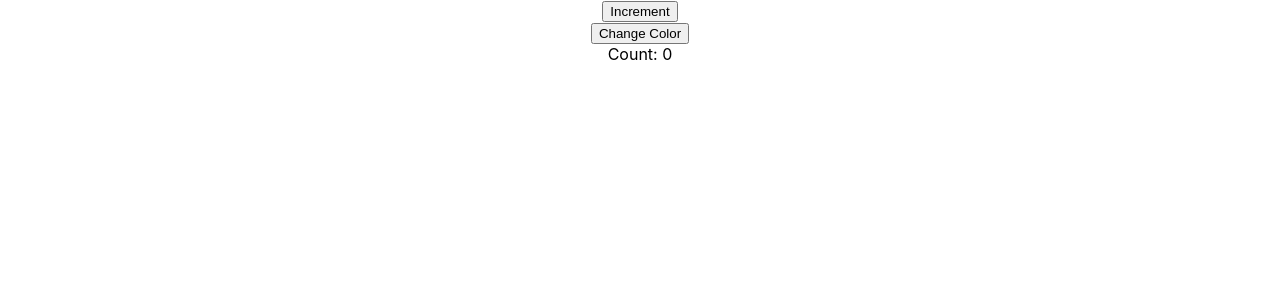
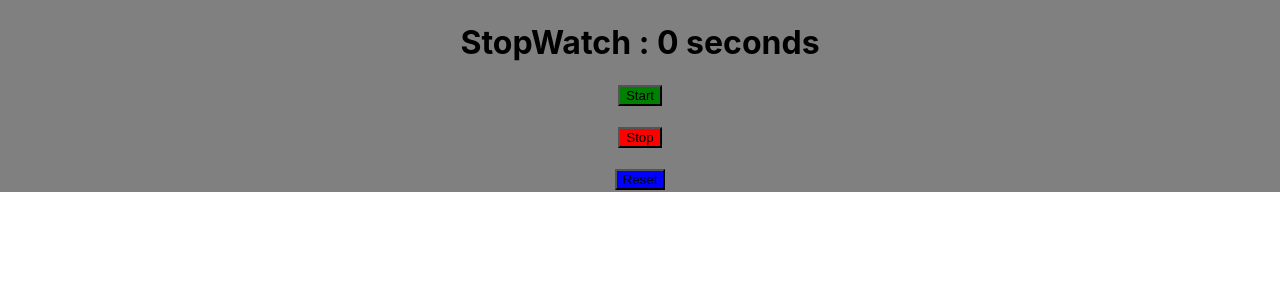
Before and after one commit to adity418/stopwatch-react, a React (Create React App) app in the folder stopwatch/: page / in a window 1280 px wide. Shown: the top 300 px of the page. Built offline with nearby package versions, Linux system fonts and the light colour scheme.

Commit message:
stopWatch-project

```diff
--- a/stopwatch/src/App.js
+++ b/stopwatch/src/App.js
@@ -3,32 +3,42 @@ import './App.css';
 import { useEffect, useRef, useState } from 'react';
 
 function App() {
-  const [count, setCount] = useState(0);
+  const [time, setTime] = useState(0);
 
-  const handleCount = () => {
-    setCount(count + 1);
+  let timerRef = useRef(null);
+
+  function startTimer() {
+    timerRef.current = setInterval(() =>{
+      setTime(time => time + 1)
+    }, 1000);
   }
 
-  const btnRef = useRef();
-
-  //  use effect variation on every render
-  useEffect(() => {
-    console.log("re-render again");
-  });
-
-  const handleColor =() => {
-    btnRef.current.style.backgroundColor = "red";
+  function stopTimer() {
+    clearInterval(timerRef.current);
+    timerRef.current = null;
   }
 
+  function resetTimer() {
+    stopTimer();
+    setTime(0);
+  }
+
+
   return (
-    <div className="App">
-      <button ref={btnRef} onClick={handleCount}>Increment</button>
-      <br/>
-      <button onClick={handleColor}>Change Color</button>
-      <br/>
-      <div>
-        Count: {count}
-      </div>
+    <div className="App" style={{flex: 1, backgroundColor:'grey', padding: '2px'}}>
+        <h1>StopWatch : {time} seconds</h1>
+        <button onClick={startTimer} style={{backgroundColor: "green"}}>
+          Start
+        </button>
+        <br/> <br/>
+        <button onClick={stopTimer} style={{backgroundColor: "red"}}>
+          Stop
+        </button>
+        <br/> <br/>
+        <button onClick={resetTimer} style={{backgroundColor: "blue"}}>
+          Reset
+        </button>
+        <br/>
     </div>
   );
 }
```
